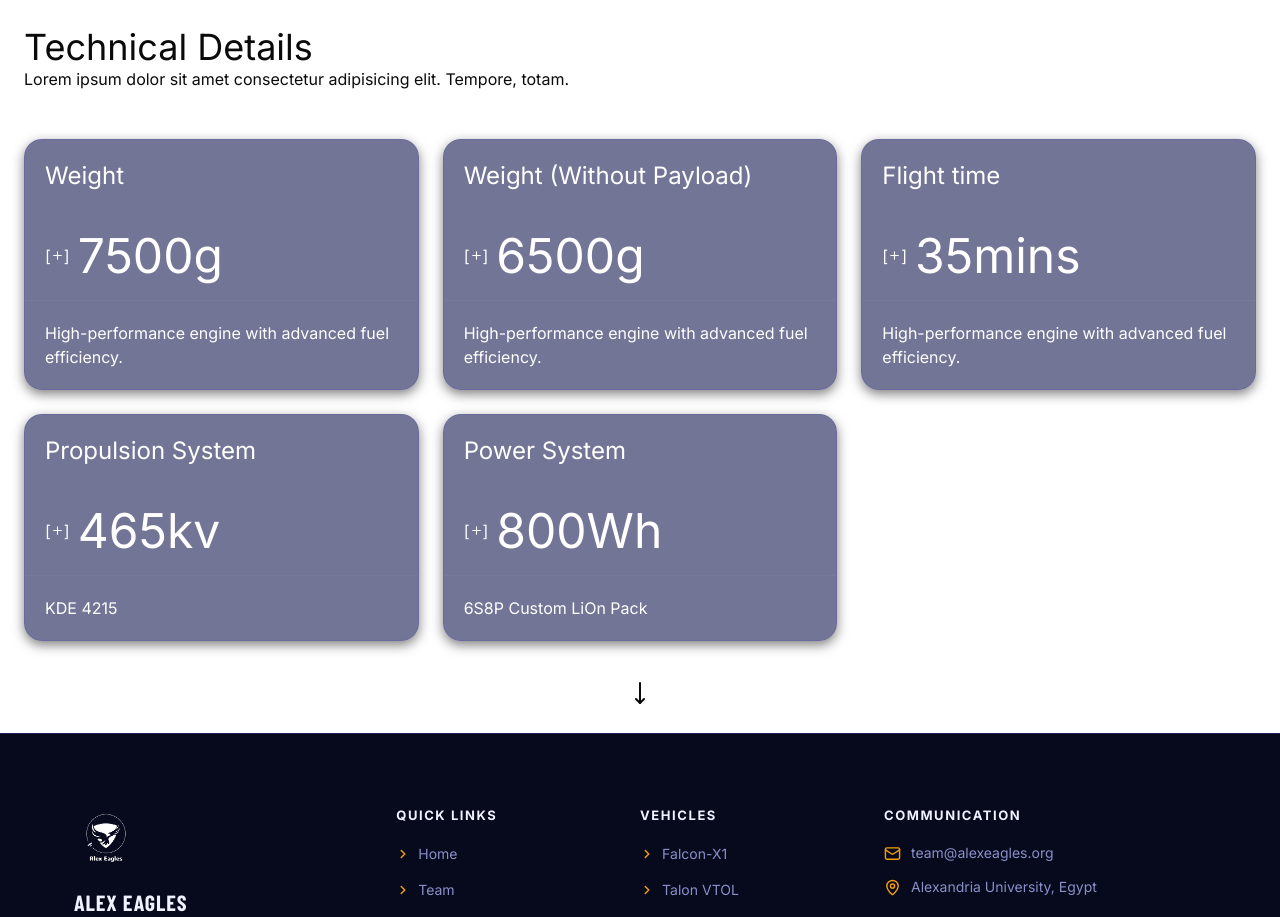
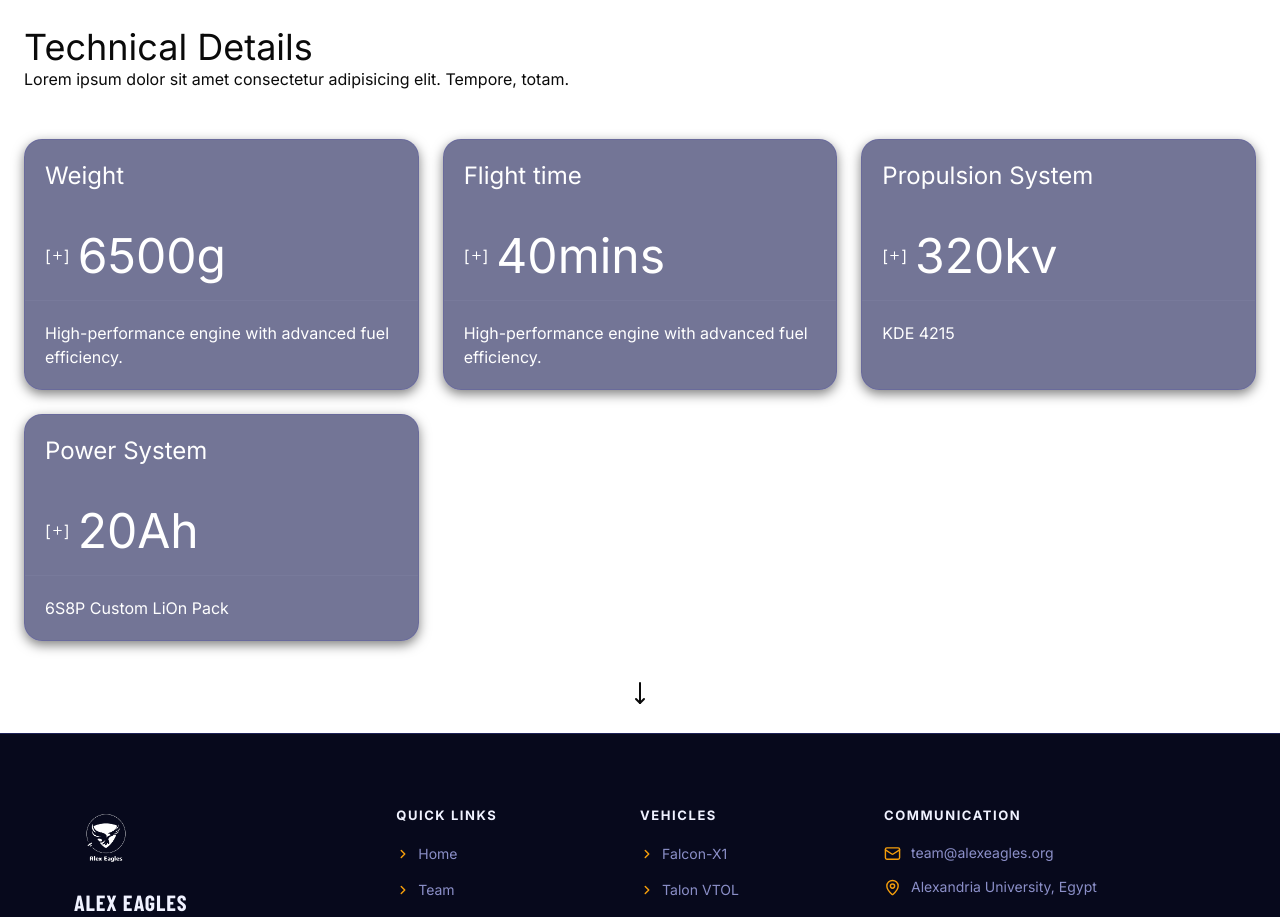
Before and after one commit to Alex-Eagles/alex-eagles-web, a React (Vite) app: page /vehicles in a window 1280 px wide. Shown: the part 3660-4577 px from the top of the page. Built offline with nearby package versions, Linux system fonts and the light colour scheme; a web font is replaced by a local one.

Commit message:
changing the technical text

```diff
--- a/src/features/vehicles/components/technical.tsx
+++ b/src/features/vehicles/components/technical.tsx
@@ -10,31 +10,31 @@ function Technical() {
       <div className="space-y-6 lg:grid lg:grid-cols-3 lg:gap-6 lg:space-y-0">
         <Card
           title="Weight"
-          impact={"7500g"}
+          impact={"6500g"}
           description="High-performance engine with advanced fuel efficiency."
           icon={Plus}
         />
-        <Card
+        {/* <Card
           title="Weight (Without Payload)"
           impact={"6500g"}
           description="High-performance engine with advanced fuel efficiency."
           icon={Plus}
-        />
+        /> */}
         <Card
           title="Flight time"
-          impact={"35mins"}
+          impact={"40mins"}
           description="High-performance engine with advanced fuel efficiency."
           icon={Plus}
         />
         <Card
           title="Propulsion System"
-          impact={"465kv"}
+          impact={"320kv"}
           description="KDE 4215"
           icon={Plus}
         />
         <Card
           title="Power System"
-          impact={"800Wh"}
+          impact={"20Ah"}
           description="6S8P Custom LiOn Pack"
           icon={Plus}
         />
```
Also changed, not shown: 1 other file (tests, documents, lock files or other folders).
